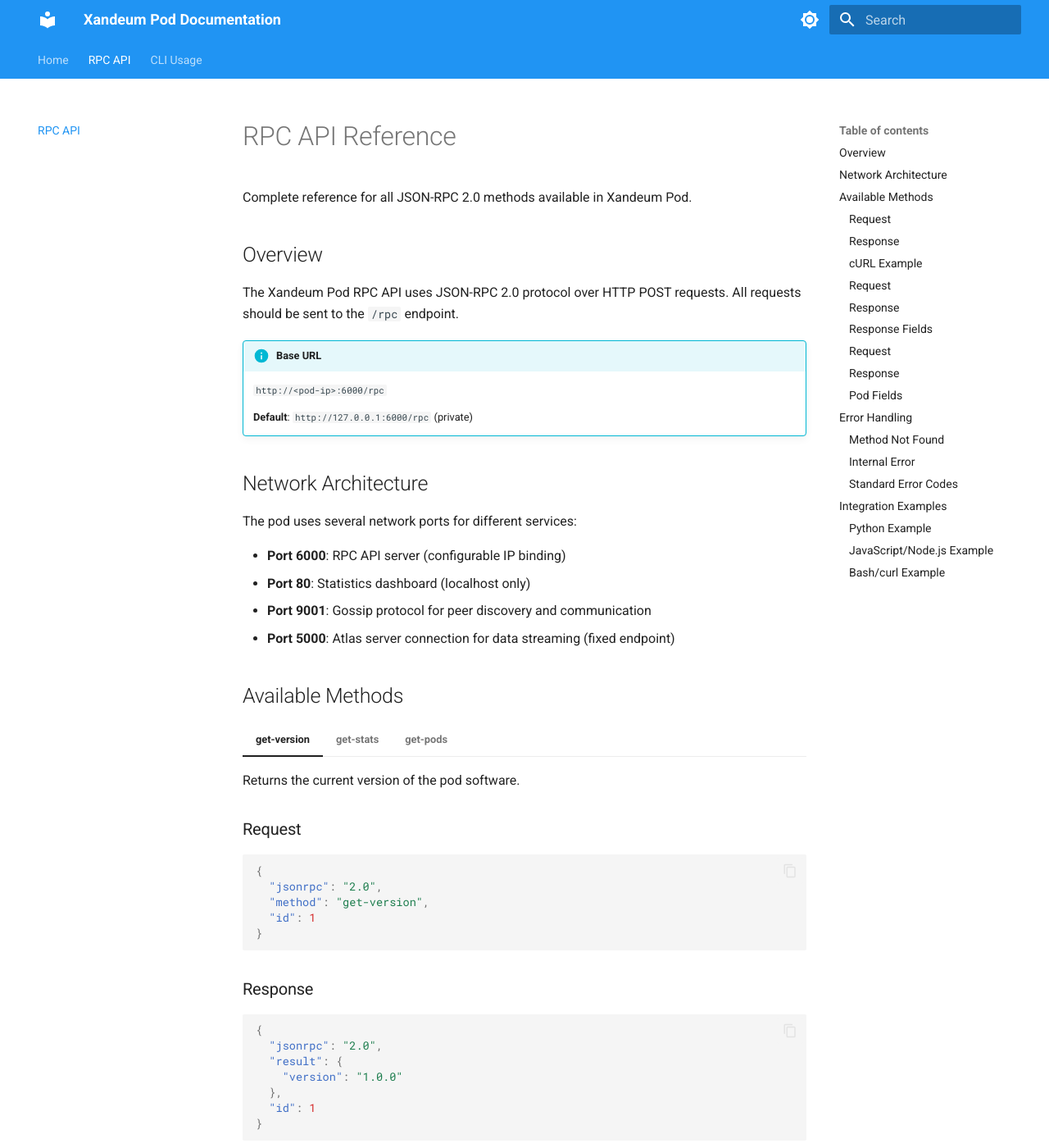
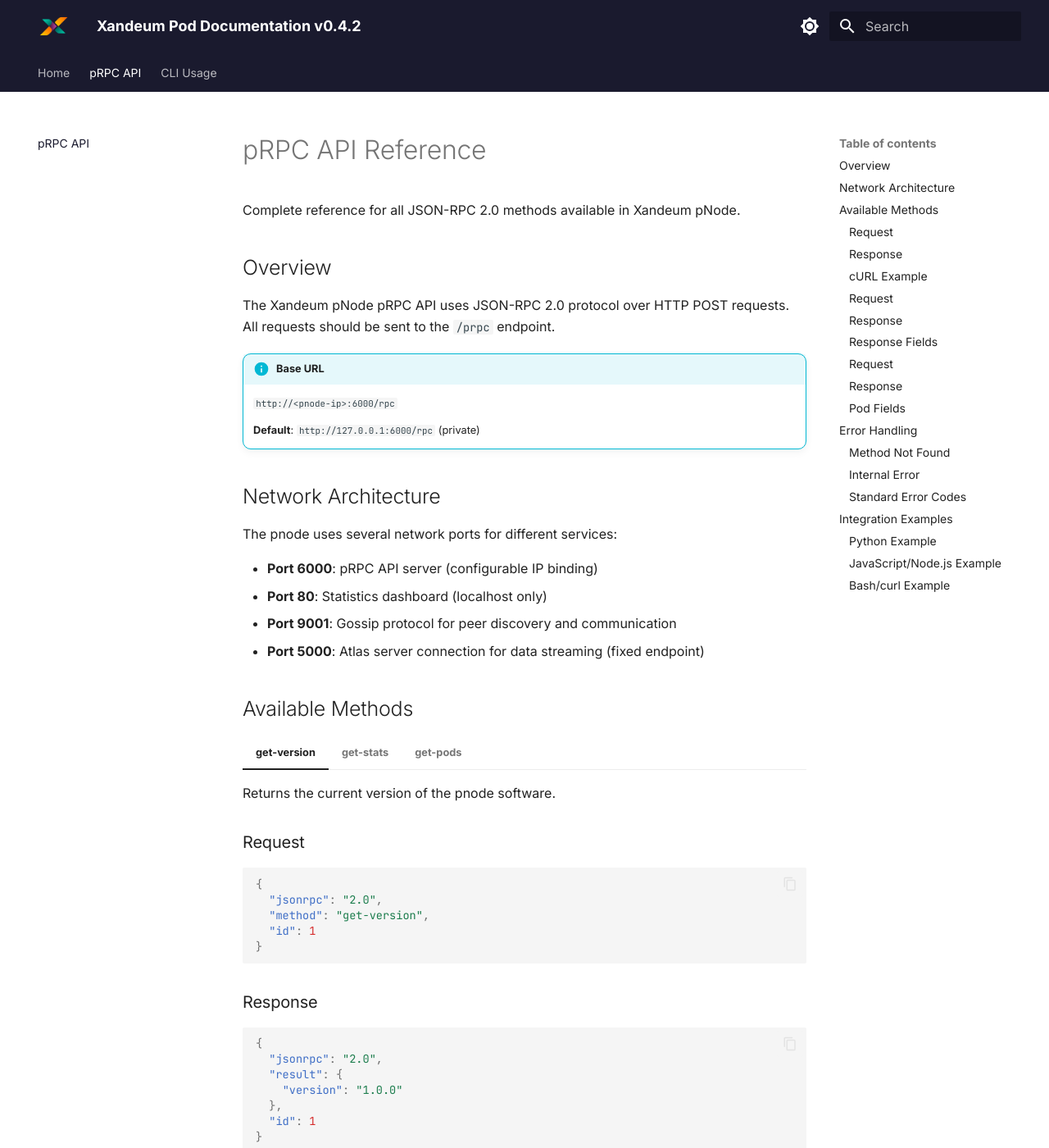
Before and after one commit to Xandeum/pod, an MkDocs documentation site: the page built from docs/rpc-api.md, in a window 1280 px wide and 1400 px high. Shown: the whole window at 82% size. Built offline with MkDocs 1.6.1 and Material for MkDocs 9.7.7, drawn with Linux system fonts in a browser that asks for light colours; some of the changed text lies outside the part shown.

Commit message:
docs: updated styling,pRPC and version

````diff
--- /dev/null
+++ b/docs/assets/stylesheets/xandeum.css
@@ -0,0 +1,52 @@
+/*
+ * Xandeum Pod Documentation - Custom Styling
+ */
+
+/* Custom color palette for Xandeum branding */
+:root {
+  --md-primary-fg-color: #1a1a2e;
+  --md-primary-fg-color--light: #16213e;
+  --md-primary-fg-color--dark: #0f0f1e;
+  --md-accent-fg-color: #e94560;
+  --md-accent-fg-color--transparent: rgba(233, 69, 96, 0.1);
+}
+
+/* Dark mode colors */
+[data-md-color-scheme="slate"] {
+  --md-primary-fg-color: #1a1a2e;
+  --md-primary-fg-color--light: #16213e;
+  --md-primary-fg-color--dark: #0f0f1e;
+  --md-accent-fg-color: #e94560;
+  --md-hue: 210;
+}
+
+/* Header logo styling */
+.md-header__button.md-logo img {
+  height: 2rem;
+  width: auto;
+}
+
+/* Improve code block styling */
+.highlight pre {
+  border-radius: 0.5rem;
+}
+
+/* Button styling */
+.md-button {
+  border-radius: 0.5rem;
+}
+
+.md-button--primary {
+  background-color: var(--md-accent-fg-color);
+  border-color: var(--md-accent-fg-color);
+}
+
+.md-button--primary:hover {
+  background-color: var(--md-primary-fg-color);
+  border-color: var(--md-primary-fg-color);
+}
+
+/* Admonition styling enhancements */
+.md-typeset .admonition {
+  border-radius: 0.5rem;
+}
--- a/docs/rpc-api.md
+++ b/docs/rpc-api.md
@@ -1,21 +1,21 @@
-# RPC API Reference
+# pRPC API Reference
 
-Complete reference for all JSON-RPC 2.0 methods available in Xandeum Pod.
+Complete reference for all JSON-RPC 2.0 methods available in Xandeum pNode.
 
 ## Overview
 
-The Xandeum Pod RPC API uses JSON-RPC 2.0 protocol over HTTP POST requests. All requests should be sent to the `/rpc` endpoint.
+The Xandeum pNode pRPC API uses JSON-RPC 2.0 protocol over HTTP POST requests. All requests should be sent to the `/prpc` endpoint.
 
 !!! info "Base URL"
-    `http://<pod-ip>:6000/rpc`
+    `http://<pnode-ip>:6000/rpc`
 
     **Default**: `http://127.0.0.1:6000/rpc` (private)
 
 ## Network Architecture
 
-The pod uses several network ports for different services:
+The pnode uses several network ports for different services:
 
-- **Port 6000**: RPC API server (configurable IP binding)
+- **Port 6000**: pRPC API server (configurable IP binding)
 - **Port 80**: Statistics dashboard (localhost only)
 - **Port 9001**: Gossip protocol for peer discovery and communication
 - **Port 5000**: Atlas server connection for data streaming (fixed endpoint)
@@ -24,7 +24,7 @@ The pod uses several network ports for different services:
 
 === "get-version"
 
-    Returns the current version of the pod software.
+    Returns the current version of the pnode software.
 
     ### Request
     ```json
@@ -59,7 +59,7 @@ The pod uses several network ports for different services:
 
 === "get-stats"
 
-    Returns comprehensive statistics about the pod including system metrics, storage info, and network activity.
+    Returns comprehensive statistics about the pnode including system metrics, storage info, and network activity.
 
     ### Request
     ```json
@@ -153,11 +153,11 @@ The pod uses several network ports for different services:
 
     | Field | Type | Description |
     |-------|------|-------------|
-    | `address` | string | IP address and port of the peer pod |
-    | `version` | string | Software version of the peer pod |
+    | `address` | string | IP address and port of the peer pnode |
+    | `version` | string | Software version of the peer pnode |
     | `last_seen` | string | Human-readable timestamp of last contact |
     | `last_seen_timestamp` | number | Unix timestamp of last contact |
-    | `total_count` | number | Total number of known pods |
+    | `total_count` | number | Total number of known pnodes |
 
 ## Error Handling
 
@@ -201,7 +201,7 @@ All errors follow the JSON-RPC 2.0 specification and include standard error code
 import requests
 import json
 
-def call_rpc(method, params=None):
+def call_prpc(method, params=None):
     payload = {
         "jsonrpc": "2.0",
         "method": method,
@@ -218,11 +218,11 @@ def call_rpc(method, params=None):
     return response.json()
 
 # Get version
-version = call_rpc("get-version")
-print(f"Pod version: {version['result']['version']}")
+version = call_prpc("get-version")
+print(f"pNode version: {version['result']['version']}")
 
 # Get stats
-stats = call_rpc("get-stats")
+stats = call_prpc("get-stats")
 print(f"CPU usage: {stats['result']['stats']['cpu_percent']}%")
 ```
 
@@ -249,10 +249,10 @@ async function callRPC(method, params = null) {
 
 // Usage
 (async () => {
-  const version = await callRPC('get-version');
-  console.log(`Pod version: ${version.result.version}`);
+  const version = await callPRPC('get-version');
+  console.log(`pNode version: ${version.result.version}`);
 
-  const stats = await callRPC('get-stats');
+  const stats = await callPRPC('get-stats');
   console.log(`Uptime: ${stats.result.stats.uptime} seconds`);
 })();
 ```
@@ -261,30 +261,30 @@ async function callRPC(method, params = null) {
 ```bash
 #!/bin/bash
 
-RPC_URL="http://127.0.0.1:6000/rpc"
+PRPC_URL="http://127.0.0.1:6000/rpc"
 
-# Function to call RPC
-call_rpc() {
+# Function to call pRPC
+call_prpc() {
   local method=$1
-  curl -s -X POST "$RPC_URL" \
+  curl -s -X POST "$PRPC_URL" \
     -H "Content-Type: application/json" \
     -d "{\"jsonrpc\":\"2.0\",\"method\":\"$method\",\"id\":1}"
 }
 
 # Get version
 echo "Getting version..."
-call_rpc "get-version" | jq '.result.version'
+call_prpc "get-version" | jq '.result.version'
 
 # Get stats
 echo "Getting stats..."
-call_rpc "get-stats" | jq '.result.stats.cpu_percent'
+call_prpc "get-stats" | jq '.result.stats.cpu_percent'
 ```
 
 !!! tip "Installation"
     Install the pod via apt: `sudo apt install pod`
 
 !!! tip "Rate Limiting"
-    There are currently no rate limits on the RPC API, but be mindful of resource usage when making frequent requests.
+    There are currently no rate limits on the pRPC API, but be mindful of resource usage when making frequent requests.
 
 !!! warning "Security"
-    When using `--rpc-ip 0.0.0.0`, your RPC API will be accessible from any network interface. Ensure proper firewall rules are in place.
+    When using `--rpc-ip 0.0.0.0`, your pRPC API will be accessible from any network interface. Ensure proper firewall rules are in place.
--- a/mkdocs.yml
+++ b/mkdocs.yml
@@ -1,19 +1,22 @@
-site_name: Xandeum Pod Documentation
-site_description: Complete documentation for Xandeum Pod RPC API and CLI usage
+site_name: Xandeum Pod Documentation v0.4.2
+site_description: Complete documentation for Xandeum Pod pRPC API and CLI usage
 site_author: Xandeum Team
+site_url: https://xandeum.github.io/pod-docs/
 
 theme:
   name: material
   palette:
-    - scheme: default
-      primary: blue
-      accent: blue
+    - media: "(prefers-color-scheme: light)"
+      scheme: default
+      primary: custom
+      accent: custom
       toggle:
         icon: material/brightness-7
         name: Switch to dark mode
-    - scheme: slate
-      primary: blue
-      accent: blue
+    - media: "(prefers-color-scheme: dark)"
+      scheme: slate
+      primary: custom
+      accent: custom
       toggle:
         icon: material/brightness-4
         name: Switch to light mode
@@ -22,27 +25,61 @@ theme:
     - navigation.sections
     - navigation.expand
     - navigation.top
+    - navigation.instant
+    - navigation.tracking
     - search.highlight
     - search.share
+    - search.suggest
     - content.code.copy
+    - content.code.annotate
+    - content.tabs.link
+  logo: assets/XandeumLogoStandard.png
+  favicon: assets/XandeumLogoStandard.png
+  font:
+    text: Inter
+    code: JetBrains Mono
+
+extra_css:
+  - assets/stylesheets/xandeum.css
+
+extra:
+  social:
+    - icon: fontawesome/brands/github
+      link: https://github.com/xandeum
+    - icon: fontawesome/brands/twitter
+      link: https://twitter.com/xandeum
 
 nav:
   - Home: index.md
-  - RPC API: rpc-api.md
+  - pRPC API: rpc-api.md
   - CLI Usage: cli.md
 
 markdown_extensions:
   - pymdownx.highlight:
       anchor_linenums: true
+      line_spans: __span
+      pygments_lang_class: true
   - pymdownx.inlinehilite
   - pymdownx.snippets
-  - pymdownx.superfences
+  - pymdownx.superfences:
+      custom_fences:
+        - name: mermaid
+          class: mermaid
+          format: !!python/name:pymdownx.superfences.fence_code_format
   - admonition
   - pymdownx.details
   - pymdownx.tabbed:
       alternate_style: true
   - attr_list
   - md_in_html
+  - pymdownx.emoji:
+      emoji_index: !!python/name:material.extensions.emoji.twemoji
+      emoji_generator: !!python/name:material.extensions.emoji.to_svg
+  - def_list
+  - pymdownx.tasklist:
+      custom_checkbox: true
+  - tables
 
 plugins:
-  - search
+  - search:
+      separator: '[\s\-,:!=\[\]()"`/]+|\.(?!\d)|&[lg]t;|(?!\b)(?=[A-Z][a-z])'
````
Also changed, not shown: other parts of docs/rpc-api.md (+2 -2 lines), docs/cli.md (+17 -17 lines), docs/index.md (+15 -15 lines), docs/assets/XandeumLogoStandard.png (added), docs/assets/images/XandeumLogoStandard.png (added), 1 other file.
